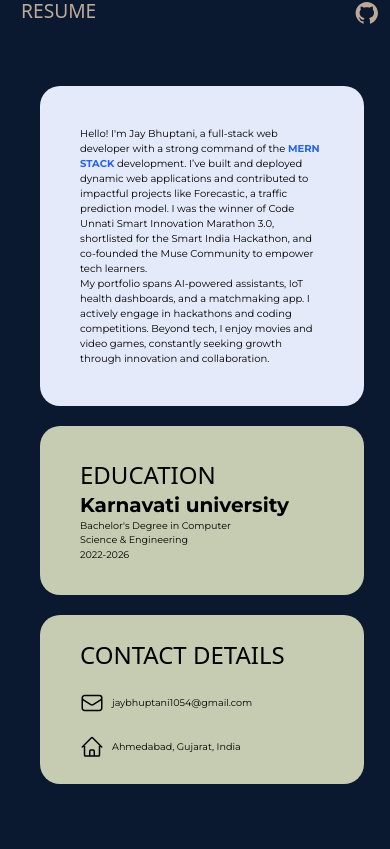
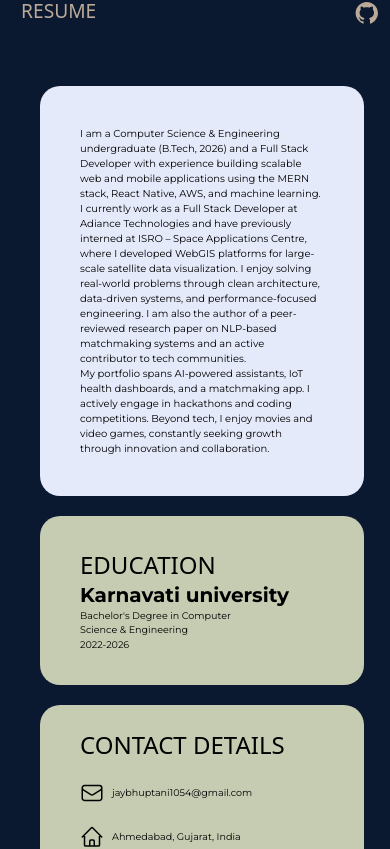
Before and after one commit to jaybhuptani10/Portfolio, a React (Vite) app: page / in a window 390 px wide. Shown: the part 798-1647 px from the top of the page. Built offline with nearby package versions, Linux system fonts and the light colour scheme; a web font is replaced by a local one.

Commit message:
NEW ABOUT ME

```diff
--- a/src/components/home/Pages/Page2.jsx
+++ b/src/components/home/Pages/Page2.jsx
@@ -32,36 +32,17 @@ const Page2 = () => {
     <div className="p-10 flex-col sm:flex-row flex gap-5 z-10">
       <div className="Profile-div-1 h-fit dark:bg-[#2E5077] flex p-10 items-center justify-center flex-col">
         <p className="dark:text-white text-r text-left w-90">
-          Hello! I'm Jay Bhuptani, a full-stack web developer with a strong
-          command of the{" "}
-          <motion.span
-            className="text-blue-600 text-l sm:text-2xl cursor-pointer uppercase font-bold relative"
-            onHoverStart={() => setVisible(true)}
-            onHoverEnd={() => setVisible(false)}
-          >
-            MERN stack
-            <motion.div
-              className="absolute top-full left-0 mt-2 flex gap-2"
-              variants={containerVariants}
-              initial="hidden"
-              animate={visible ? "visible" : "hidden"}
-            >
-              {/* {images.map((img, index) => (
-                <motion.img
-                  transition={{ duration: 0.2, delay: 0.2 * index }}
-                  className="w-10 h-10 object-cover object-center"
-                  src={img}
-                  key={index}
-                  variants={bounceVariants}
-                />
-              ))} */}
-            </motion.div>
-          </motion.span>{" "}
-          development. I’ve built and deployed dynamic web applications and
-          contributed to impactful projects like Forecastic, a traffic
-          prediction model. I was the winner of Code Unnati Smart Innovation
-          Marathon 3.0, shortlisted for the Smart India Hackathon, and
-          co-founded the Muse Community to empower tech learners.
+          I am a Computer Science & Engineering undergraduate (B.Tech, 2026) and
+          a Full Stack Developer with experience building scalable web and
+          mobile applications using the MERN stack, React Native, AWS, and
+          machine learning. I currently work as a Full Stack Developer at
+          Adiance Technologies and have previously interned at ISRO – Space
+          Applications Centre, where I developed WebGIS platforms for
+          large-scale satellite data visualization. I enjoy solving real-world
+          problems through clean architecture, data-driven systems, and
+          performance-focused engineering. I am also the author of a
+          peer-reviewed research paper on NLP-based matchmaking systems and an
+          active contributor to tech communities.
         </p>
 
         <p className="dark:text-white text-r text-left w-90">
--- a/src/components/home/Pages/Page4.jsx
+++ b/src/components/home/Pages/Page4.jsx
@@ -165,7 +165,7 @@ const Page4 = () => {
         </div>
 
         {/* Call to action */}
-        <div className="text-center mt-20">
+        {/* <div className="text-center mt-20">
           <div className="inline-block p-8 bg-gradient-to-r from-blue-500 via-purple-500 to-teal-500 rounded-3xl shadow-2xl">
             <h3 className="text-2xl sm:text-3xl font-bold text-white mb-4">
               Ready for New Challenges
@@ -174,7 +174,7 @@ const Page4 = () => {
               Looking forward to many more learning opportunities ahead! 🚀
             </p>
           </div>
-        </div>
+        </div> */}
       </div>
     </div>
   );
```
Also changed, not shown: 1 other file (tests, documents, lock files or other folders).
